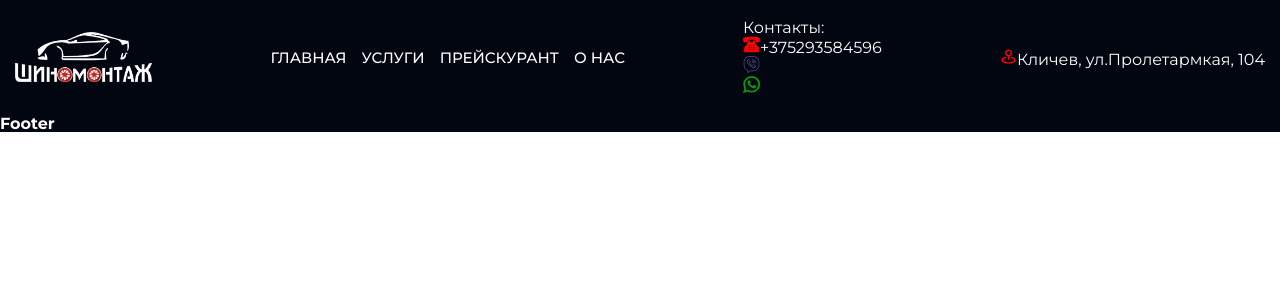
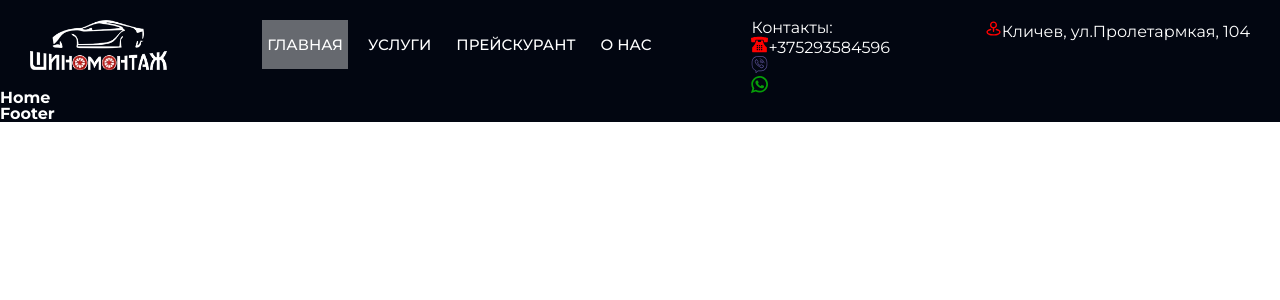
Before and after one commit to abadot1/sto, a React (Create React App) app: page / in a window 1280 px wide. Shown: the top 300 px of the page. Built offline with nearby package versions, Linux system fonts and the light colour scheme.

Commit message:
modified:   src/App.js 	modified:   src/components/Header.jsx 	modified:   src/index.css

```diff
--- a/src/App.js
+++ b/src/App.js
@@ -13,7 +13,7 @@ function App() {
         <Header />
         <section>
           <Routes>
-            <Route path="home" element={<Home />} />
+            <Route path="/" element={<Home />} />
             <Route path="services" element={<Services />} />
             <Route path="price" element={<Price />} />
             <Route path="about" element={<About />} />
--- a/src/components/Header.jsx
+++ b/src/components/Header.jsx
@@ -14,15 +14,13 @@ class Header extends React.Component {
           <div className="container">
             <div className="header__wrap">
               <div className="logo__wrap">
-                <NavLink to="/home">
+                <NavLink to="/">
                   <img src={logo} alt="logo" className="logo" />
                 </NavLink>
               </div>
-              <div className="navigation__wrap">
               <nav className="nav_menu">
-                  <ul className="menu">
                 <li className="nav_link">
-                      <NavLink to="/home" className={setActive}>
+                  <NavLink to="/" className={setActive}>
                     Главная
                   </NavLink>
                 </li>
@@ -41,9 +39,7 @@ class Header extends React.Component {
                     О нас
                   </NavLink>
                 </li>
-                  </ul>
               </nav>
-              </div>
               <div className="contacts__wrap">
                 <div className="num__wrap">
                   <p>Контакты:</p>
--- a/src/index.css
+++ b/src/index.css
@@ -2,7 +2,9 @@ html {
   box-sizing: border-box;
 }
 
-* {
+*,
+:after,
+:before {
   box-sizing: inherit;
 }
 
@@ -25,34 +27,60 @@ a {
 
 .container {
   max-width: 1280px;
-  margin: 0 auto;
+  margin: 20 auto;
 }
 
 .header__wrap {
-  padding: 20px 15px;
+  height: 90px;
+  padding: 20px 30px;
   display: flex;
   flex-direction: row;
   justify-content: space-between;
-  align-items: center;
+  align-items: stretch;
 }
 
 .logo {
   max-height: 50px;
 }
 
-.menu {
+.nav_menu {
   display: flex;
   gap: 15px;
+  justify-content: center;
+  align-items: center;
 }
 
-.menu a {
+.nav_link {
+  list-style-type: none;
+}
+
+.nav_link a {
+  position: relative;
+  padding: 15px 5px;
   font-size: 15px;
   font-weight: 500;
   text-transform: uppercase;
+  text-decoration: none;
+}
+
+.nav_link a::after {
+  content: "";
+  position: absolute;
+  left: 0px;
+  bottom: 0px;
+  background-color: #ffffff65;
+  /* z-index: -1; */
+  width: 0%;
+  height: 100%;
+  transition: 0.8s;
+}
+
+.nav_link a:hover::after {
+  width: 100%;
 }
 
 .active-link {
-  color: red;
+  background-color: #ffffff65;
 }
 
 .viber {
```
Lines whose indentation alone changed are shown as unchanged.
